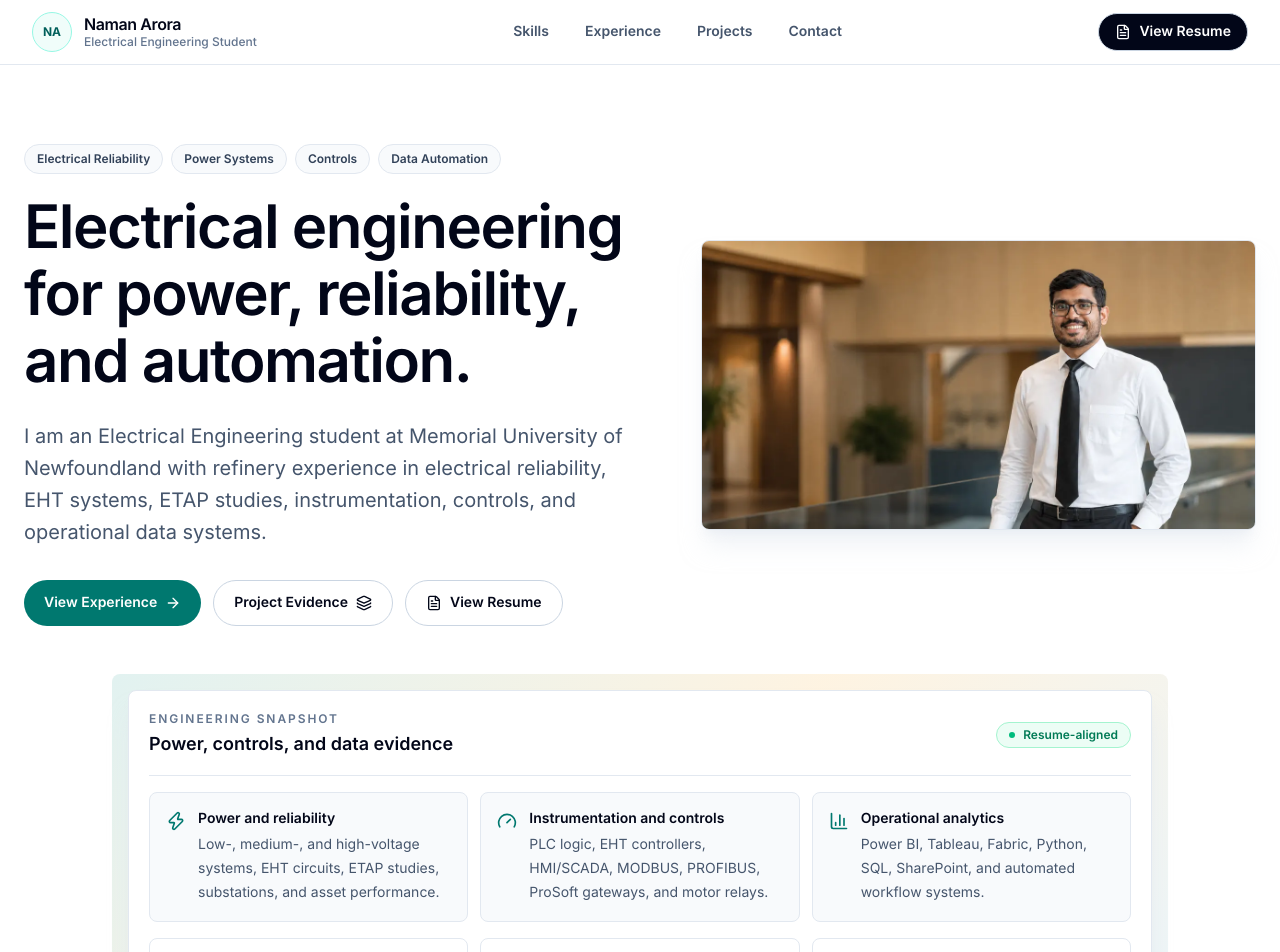
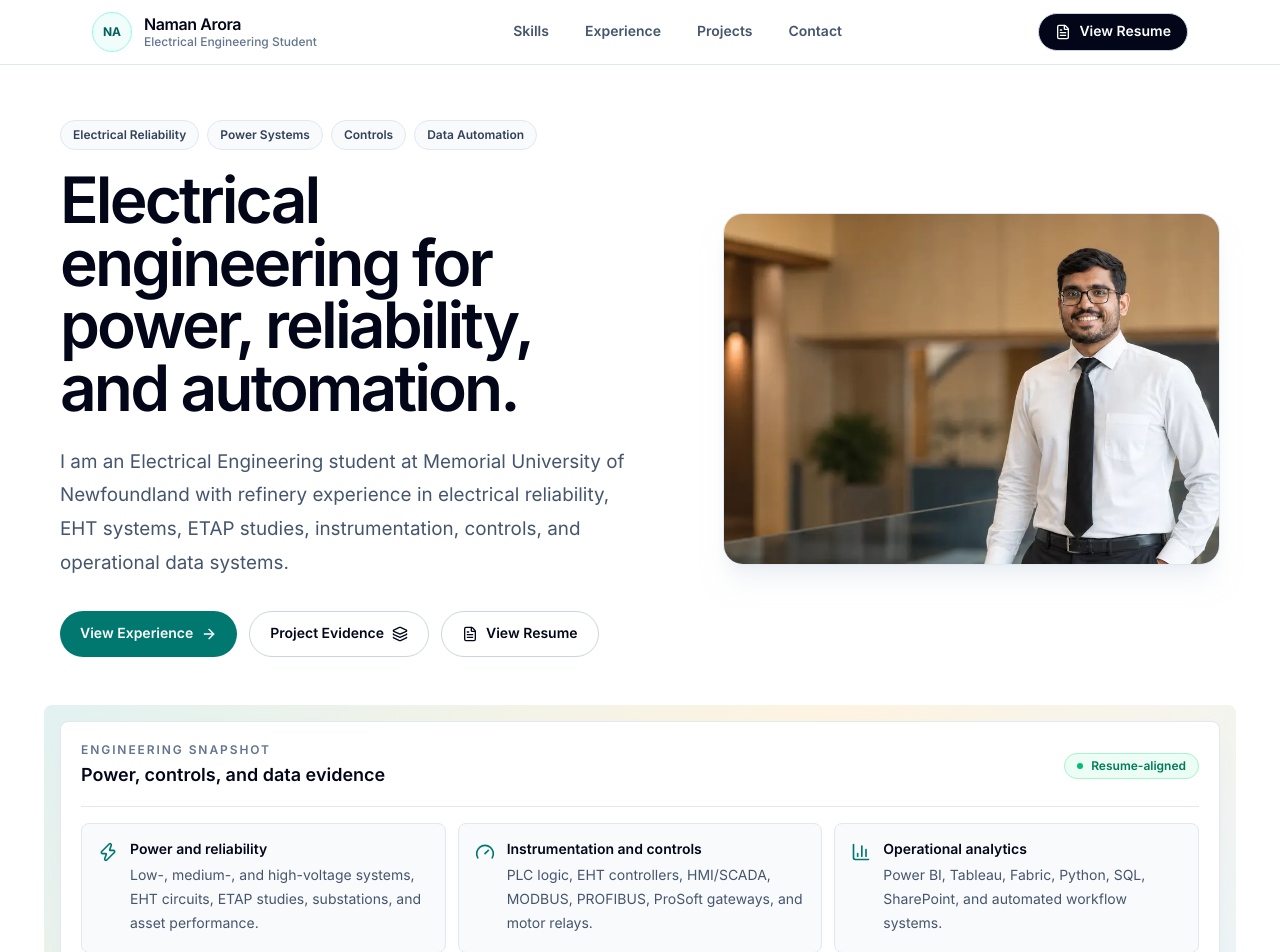
Before and after one commit to naman8857/naman8857.github.io, a Next.js app: page / in a window 1280 px wide. Shown: the top 952 px of the page. Built offline with nearby package versions, Linux system fonts and the light colour scheme.

Commit message:
Fix desktop homepage layout without changing mobile

```diff
--- a/app/globals.css
+++ b/app/globals.css
@@ -81,3 +81,127 @@ body {
     font-size: 18px;
   }
 }
+
+/* Desktop-only layout upgrade. Mobile/tablet keeps the existing stacked layout. */
+@media (min-width: 1024px) {
+  .portfolio-container {
+    width: min(1180px, calc(100vw - 96px));
+    max-width: none;
+  }
+
+  .hero-section {
+    padding-top: 7.5rem;
+  }
+
+  .portfolio-hero-grid {
+    grid-template-columns: minmax(0, 1.08fr) minmax(0, 0.92fr);
+    gap: 4rem;
+  }
+
+  .hero-copy h1 {
+    max-width: 760px;
+    font-size: clamp(3.25rem, 4vw, 4.85rem);
+    line-height: 0.98;
+    letter-spacing: -0.045em;
+  }
+
+  .hero-copy p {
+    max-width: 700px;
+    font-size: 1.08rem;
+    line-height: 1.78;
+  }
+
+  .hero-image-card {
+    max-width: none;
+    border-radius: 1.25rem;
+  }
+
+  .hero-image-card img {
+    min-height: 310px;
+    object-fit: cover;
+  }
+
+  .evidence-panel {
+    max-width: none;
+  }
+
+  .section-heading {
+    max-width: 860px;
+  }
+}
+
+@media (min-width: 1280px) {
+  .portfolio-container {
+    width: min(1280px, calc(100vw - 120px));
+  }
+
+  .hero-container {
+    padding-bottom: 7rem;
+  }
+
+  .portfolio-hero-grid {
+    gap: 5rem;
+  }
+
+  .hero-copy h1 {
+    font-size: clamp(4rem, 4.5vw, 5.45rem);
+  }
+
+  .hero-copy p {
+    font-size: 1.18rem;
+  }
+
+  .hero-image-card img {
+    min-height: 350px;
+  }
+}
+
+@media (min-width: 1536px) {
+  .portfolio-container {
+    width: min(1420px, calc(100vw - 150px));
+  }
+
+  .hero-section {
+    padding-top: 8.25rem;
+  }
+
+  .hero-copy h1 {
+    font-size: clamp(4.4rem, 4.2vw, 5.75rem);
+  }
+
+  .hero-copy p {
+    font-size: 1.25rem;
+  }
+
+  .hero-image-card img {
+    min-height: 390px;
+  }
+
+  .section-heading h2 {
+    font-size: 3.4rem;
+    line-height: 1.04;
+  }
+}
+
+@media (min-width: 1800px) {
+  .portfolio-container {
+    width: min(1540px, calc(100vw - 180px));
+  }
+
+  .portfolio-hero-grid {
+    grid-template-columns: minmax(0, 1fr) minmax(540px, 0.86fr);
+    gap: 6rem;
+  }
+
+  .hero-copy h1 {
+    font-size: 5.9rem;
+  }
+
+  .hero-copy p {
+    font-size: 1.32rem;
+  }
+
+  .hero-image-card img {
+    min-height: 430px;
+  }
+}
--- a/app/page.tsx
+++ b/app/page.tsx
@@ -233,7 +233,7 @@ function SectionHeading({
   text: string;
 }) {
   return (
-    <motion.div {...fadeUp} className="mx-auto mb-10 max-w-4xl text-center md:mb-14 xl:mb-16">
+    <motion.div {...fadeUp} className="section-heading mx-auto mb-10 max-w-4xl text-center md:mb-14 xl:mb-16">
       <p className="mb-3 text-xs font-semibold uppercase tracking-[0.18em] text-teal-700">
         {eyebrow}
       </p>
@@ -297,7 +297,7 @@ function EvidencePanel() {
       initial={false}
       animate={{ opacity: 1, y: 0, scale: 1 }}
       transition={{ duration: 0.65, delay: 0.1, ease: 'easeOut' }}
-      className="relative mx-auto w-full max-w-5xl"
+      className="evidence-panel relative mx-auto w-full max-w-5xl"
     >
       <div className="absolute -inset-4 rounded-lg bg-[linear-gradient(135deg,rgba(13,148,136,0.12),rgba(245,158,11,0.12),rgba(2,132,199,0.08))]" />
       <div className="relative rounded-lg border border-slate-200 bg-white p-4 shadow-xl shadow-slate-200/70 sm:p-5">
@@ -350,9 +350,9 @@ function EvidencePanel() {
 
 export default function Home() {
   return (
-    <main className="min-h-screen overflow-x-hidden bg-white text-slate-950">
+    <main className="portfolio-home min-h-screen overflow-x-hidden bg-white text-slate-950">
       <nav className="fixed left-0 right-0 top-0 z-50 border-b border-slate-200 bg-white/90 backdrop-blur-xl">
-        <div className="mx-auto flex h-16 w-full max-w-[1500px] items-center justify-between gap-3 px-4 sm:px-6 lg:px-8">
+        <div className="portfolio-container mx-auto flex h-16 w-full items-center justify-between gap-3 px-4 sm:px-6 lg:px-8">
           <a href="#home" className="min-w-0 text-sm sm:text-base" aria-label="Naman Arora home">
             <PremiumName compact />
           </a>
@@ -378,14 +378,14 @@ export default function Home() {
         </div>
       </nav>
 
-      <section id="home" className="px-5 pt-24 sm:px-6 md:pt-32 xl:pt-36">
-        <div className="mx-auto w-full max-w-[1500px] pb-12 md:pb-20 xl:pb-24">
-          <div className="grid w-full items-center gap-8 md:gap-12 lg:grid-cols-[1.05fr_0.95fr] xl:gap-16">
+      <section id="home" className="hero-section px-5 pt-24 sm:px-6 md:pt-32 xl:pt-36">
+        <div className="portfolio-container hero-container mx-auto w-full pb-12 md:pb-20 xl:pb-24">
+          <div className="portfolio-hero-grid grid w-full items-center gap-8 md:gap-12 lg:grid-cols-[1.05fr_0.95fr] xl:gap-16">
             <motion.div
               initial={false}
               animate={{ opacity: 1, y: 0 }}
               transition={{ duration: 0.6, ease: 'easeOut' }}
-              className="w-full min-w-0"
+              className="hero-copy w-full min-w-0"
             >
               <div className="mb-5 flex flex-wrap gap-2">
                 {['Electrical Reliability', 'Power Systems', 'Controls', 'Data Automation'].map((item) => (
@@ -434,7 +434,7 @@ export default function Home() {
               transition={{ duration: 0.65, delay: 0.2, ease: 'easeOut' }}
               className="flex justify-center"
             >
-              <div className="relative w-full max-w-2xl overflow-hidden rounded-lg border border-slate-200 shadow-xl shadow-slate-200/50">
+              <div className="hero-image-card relative w-full max-w-2xl overflow-hidden rounded-lg border border-slate-200 shadow-xl shadow-slate-200/50">
                 <Image
                   src="/images/portfolio/headshot-new-horizontal.webp"
                   alt="Naman Arora professional headshot"
@@ -455,7 +455,7 @@ export default function Home() {
       </section>
 
       <section id="skills" className="border-y border-slate-200 bg-slate-50 px-4 py-12 sm:px-6 md:py-20">
-        <div className="mx-auto max-w-[1500px]">
+        <div className="portfolio-container mx-auto">
           <SectionHeading
             eyebrow="Skills"
             title="Electrical-first skills with controls and data depth."
@@ -485,7 +485,7 @@ export default function Home() {
       </section>
 
       <section id="experience" className="px-4 py-12 sm:px-6 md:py-20">
-        <div className="mx-auto max-w-[1500px]">
+        <div className="portfolio-container mx-auto">
           <SectionHeading
             eyebrow="Experience"
             title="Professional experience built around industrial systems."
@@ -534,7 +534,7 @@ export default function Home() {
       </section>
 
       <section id="projects" className="border-y border-slate-200 bg-slate-50 px-4 py-12 sm:px-6 md:py-20">
-        <div className="mx-auto max-w-[1500px]">
+        <div className="portfolio-container mx-auto">
           <SectionHeading
             eyebrow="Projects"
             title="Engineering proof, not just project screenshots."
@@ -552,7 +552,7 @@ export default function Home() {
       </section>
 
       <section className="px-4 py-12 sm:px-6 md:py-20">
-        <div className="mx-auto max-w-[1500px]">
+        <div className="portfolio-container mx-auto">
           <SectionHeading
             eyebrow="Role fit"
             title="Aligned to practical electrical engineering screens."
@@ -578,7 +578,7 @@ export default function Home() {
       </section>
 
       <section className="border-y border-slate-200 bg-slate-50 px-4 py-12 sm:px-6 md:py-20">
-        <div className="mx-auto max-w-[1500px]">
+        <div className="portfolio-container mx-auto">
           <SectionHeading
             eyebrow="Why hire me"
             title="A practical engineer who connects systems to outcomes."
@@ -635,7 +635,7 @@ export default function Home() {
       </section>
 
       <footer className="border-t border-slate-200 px-6 py-8">
-        <div className="mx-auto flex max-w-[1500px] flex-col gap-3 text-sm text-slate-500 sm:flex-row sm:items-center sm:justify-between">
+        <div className="portfolio-container mx-auto flex flex-col gap-3 text-sm text-slate-500 sm:flex-row sm:items-center sm:justify-between">
           <p>&copy; 2026 Naman Arora. All rights reserved.</p>
           <div className="flex items-center gap-2">
             <PanelsTopLeft className="h-4 w-4" />
```
